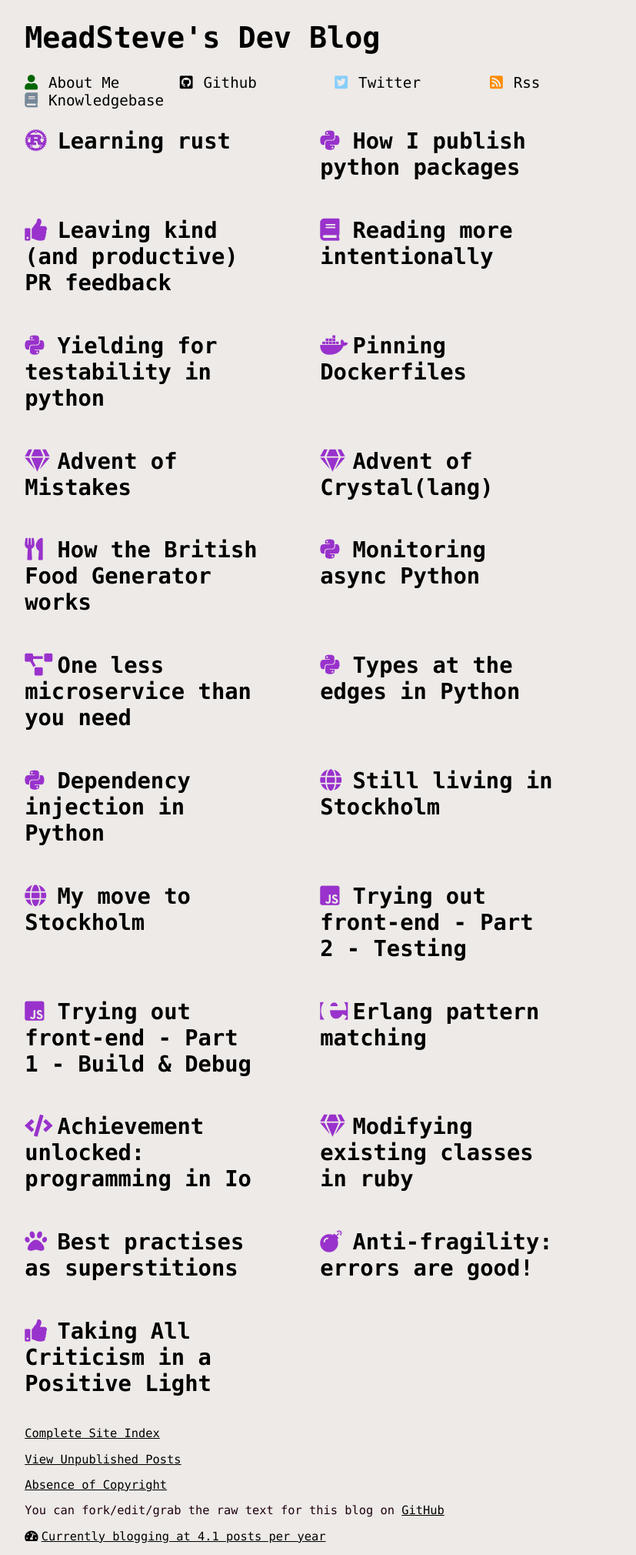
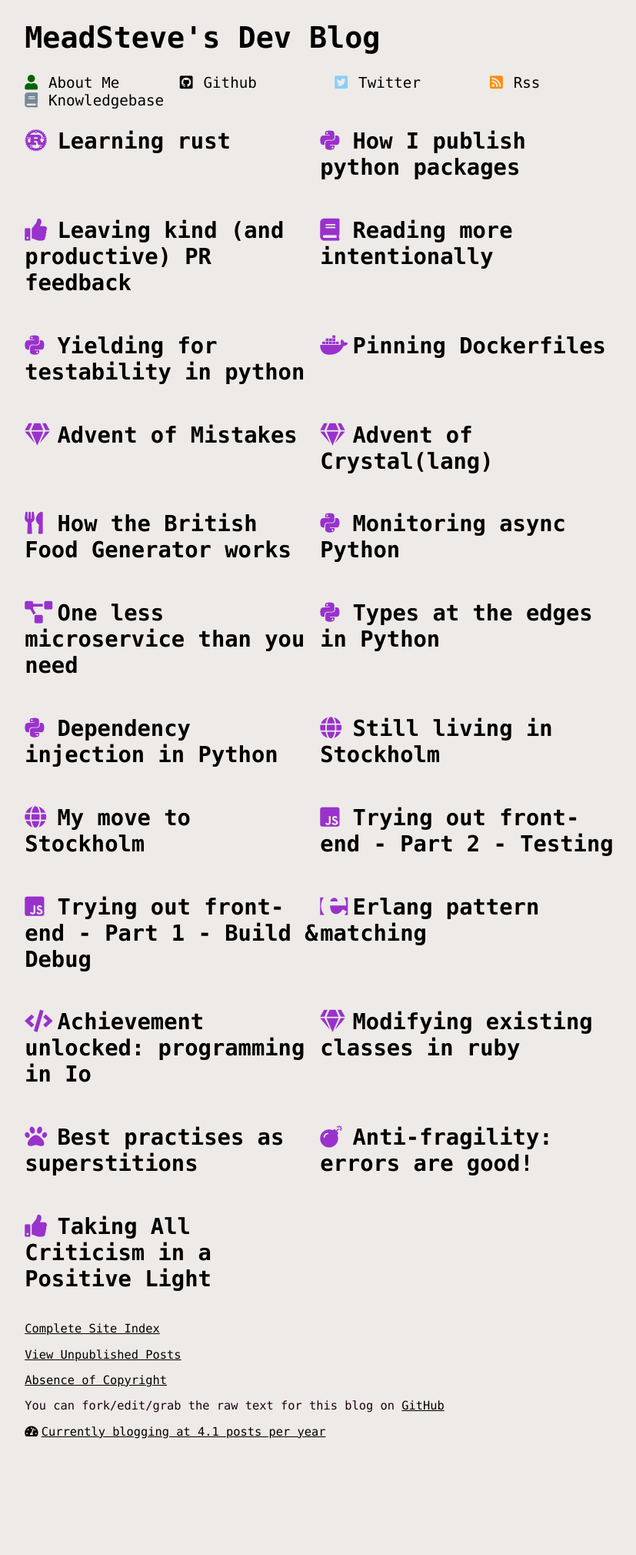
Before and after one commit to meadsteve/meadsteve.github.io, a Jekyll site: the page built from index.html, in a window 1280 px wide. Shown: the whole page at 77% size, without its empty margins (189-1016 px from the left). Built offline with Jekyll 4.4.1, drawn with Linux system fonts in a browser that asks for light colours; the list of posts is cut into pages by our own code; after the commit the page ends 1884 px from its top, so only the background shows below that.

Commit message:
remove silly padding

```diff
--- a/css/main.css
+++ b/css/main.css
@@ -130,7 +130,7 @@ i.fab.fa-python {
 
 /** Post links **/
 section.post {
-  padding: 0 4em 0 0;
+  padding: 0;
 }
 
 .posts {
```
